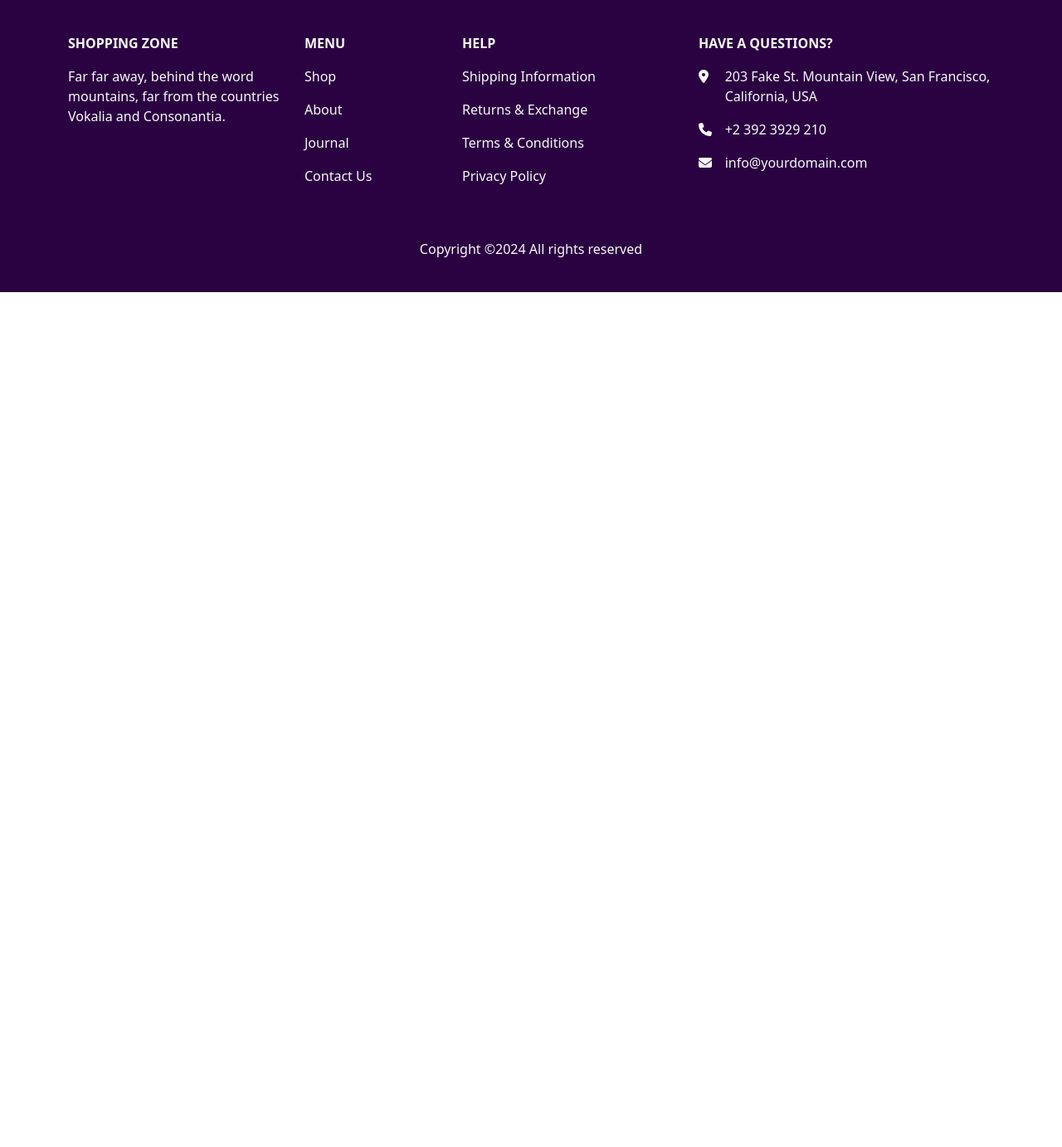
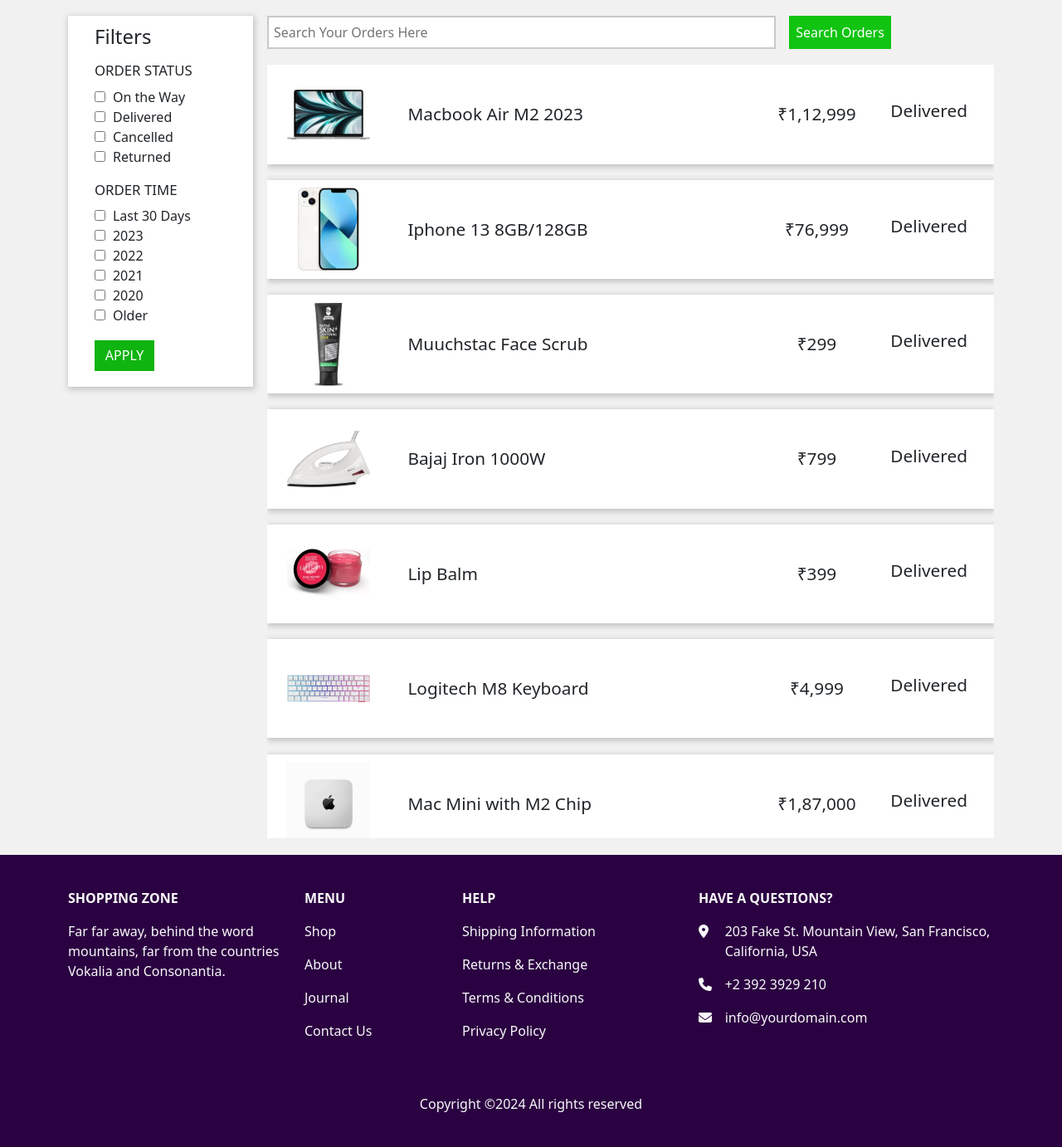
Before and after one commit to josephpal27/Shopping-Zone, a PHP site: page /order.html in a window 1280 px wide. Shown: the part 56-1438 px from the top of the page at 83% size. Before the commit the page ends 408 px from the top, so only its background shows below. Run offline with PHP 8.4, Linux system fonts and the light colour scheme.

Commit message:
nav changes

```diff
--- a/index.html
+++ b/index.html
@@ -11,11 +11,11 @@
 </head>
 <body>
     <!-- Navbar Starts Here -->
-    <nav>
+    <nav id="navbar">
         <div class="container">
           <div class="nav-left">
             <a href="index.html">
-                <h4 class="logo"><i class="fa-solid fa-truck-fast"></i> Shopping Zone</h4>
+                <h4 class="logo"><i class="fa-solid fa-truck-fast"></i><span>Shopping Zone</span></h4>
             </a>
             <form action="">
               <input type="search" name="searchInput" placeholder="Search for Products, brands and more" id="searchInput" />
--- a/order.css
+++ b/order.css
@@ -2,12 +2,16 @@
     margin: 0;
     padding: 0;
     box-sizing: border-box;
-    transition: all 0.2s ease;
+    transition: all 0.15s ease;
+  }
+
+  a{
+    text-decoration: none;
   }
 
   /* Edit Scroll Bar */
   ::-webkit-scrollbar {
-      width: 0;
+      width: 0px;
   }
 
   ::-webkit-scrollbar-track {
@@ -15,7 +19,7 @@
   }
 
   ::-webkit-scrollbar-thumb {
-      background: transparent;
+      background: blueviolet;
   }
 
   /* --- Navbar Starts here --- */
@@ -93,7 +97,7 @@
      background-color: white;
      width: max-content;
      box-shadow: 0px 1px 20px 1px rgba(175, 175, 175, 0.748);
-     z-index: 1;
+     z-index: 3;
      display: none;
    }
 
@@ -133,3 +137,135 @@
       color: rgb(169, 44, 232);
     }
     /* --- Navbar Ends here --- */
+
+    /* --- Hero Section Starts Here --- */
+    section{
+        background-color: rgb(241, 241, 241);
+        min-height: 90vh;
+        padding: 1.2rem 0;
+    }
+
+    section .container aside{
+        width: 20%;
+        background-color: white;
+        padding: 0 2rem;
+        align-self: self-start;
+        box-shadow: 1px 2px 7px 1px rgba(175, 175, 175, 0.748);
+    }
+
+    section .container aside h5{
+        padding: 0.7rem 0 0.5rem 0;
+        font-size: 1.5rem;
+    }
+
+    section .container aside h6{
+        font-size: 1.05rem;
+        margin-bottom: 0.6rem;
+    }
+
+    section .container aside .filter-options{
+        margin-bottom: 1.1rem;
+    }
+
+    section .container aside .filter-options span{
+        font-weight: 500;
+        margin-left: 0.3rem;
+    }
+
+    section .container #apply-btn{
+        border: none;
+        outline: none;
+        padding: 0.4rem 0.8rem;
+        background-color: rgb(16, 180, 16);
+        color: white;
+        margin-bottom: 1.2rem;
+    }
+    section .container #apply-btn:hover{
+        background-color: rgb(9, 163, 9);
+    }
+
+    section .container main{
+        width: 78.5%;
+        max-height: 88.5vh;
+        display: flex;
+        flex-direction: column;
+    }
+
+    section .container main .search-box{
+        display: flex;
+        gap: 1rem;
+        position: sticky;
+        top: 0;
+        z-index: 2;
+    }
+
+    section .container main .search-box input{
+        width: 70%;
+        padding: 0.5rem;
+        border: none;
+        outline: 2px solid rgb(201, 201, 201);
+        transition: none;
+    }
+
+    section .container main .search-box input:focus{
+        border: none;
+        outline: 3px solid rgb(15, 210, 8);
+    }
+
+    section .container main .search-box button{
+        padding: 0.5rem;
+        border: none;
+        outline: none;
+        background-color: rgb(17, 196, 17);
+        color: white;
+    }
+
+    section .container main .search-box button:hover{
+        background-color: rgb(11, 175, 11);
+    }
+
+    section .container main .all-orders{
+        overflow-y: scroll;
+        margin-top: 1.2rem;
+    }
+
+    section .container main .orders{
+        background-color: white;
+        display: flex;
+        align-items: center;
+        margin-bottom: 1.2rem;
+        padding: 0 2rem 0 1.5rem;
+        font-size: 1.3rem;
+        font-weight: 500;
+        box-shadow: 1px 2px 7px 1px rgba(175, 175, 175, 0.748);
+    }
+
+    section .container main .orders:hover{
+        box-shadow: 1px 2px 7px 1px rgba(87, 87, 87, 0.748);
+        color: blueviolet;
+    }
+
+    section .container main .orders .img-div{
+        width: 18%;
+    }
+
+    section .container main .orders .price{
+        width: 22%;
+        text-align: center;
+    }
+
+    section .container main .orders img{
+        width: 100px;
+        height: 100px;
+        object-fit: contain;
+        margin: 0.6rem 0;
+    }
+
+    section .container main .orders .title{
+        width: 50%;
+    }
+
+    section .container main .orders h6{
+        font-size: 1.3rem;
+    }
+    /* --- Hero Section Ends Here --- */
--- a/order.html
+++ b/order.html
@@ -59,6 +59,176 @@
     <!-- Navbar Ends Here -->
 
 
+    <!-- Hero Section Starts Here -->
+     <section>
+        <div class="container">
+            <!-- Left Side -->
+            <aside>
+                <div class="filter">
+                    <h5>Filters</h5>
+                </div>
+                <div class="filter">
+                    <h6>ORDER STATUS</h6>
+                    <div class="filter-options">
+                        <div>
+                            <input type="checkbox" name="checkbox"> <span>On the Way</span>
+                        </div>
+                        <div>
+                            <input type="checkbox" name="checkbox"> <span>Delivered</span>
+                        </div>
+                        <div>
+                            <input type="checkbox" name="checkbox"> <span>Cancelled</span>
+                        </div>
+                        <div>
+                            <input type="checkbox" name="checkbox"> <span>Returned</span>
+                        </div>
+                    </div>
+                </div>
+                <div class="filter">
+                    <h6>ORDER TIME</h5>
+                    <div class="filter-options">
+                        <div>
+                            <input type="checkbox" name="checkbox"> <span>Last 30 Days</span>
+                        </div>
+                        <div>
+                            <input type="checkbox" name="checkbox"> <span>2023</span>
+                        </div>
+                        <div>
+                            <input type="checkbox" name="checkbox"> <span>2022</span>
+                        </div>
+                        <div>
+                            <input type="checkbox" name="checkbox"> <span>2021</span>
+                        </div>
+                        <div>
+                            <input type="checkbox" name="checkbox"> <span>2020</span>
+                        </div>
+                        <div>
+                            <input type="checkbox" name="checkbox"> <span>Older</span>
+                        </div>
+                    </div>
+                </div>
+                <button id="apply-btn">APPLY</button>
+            </aside>
+
+            <!-- Right Side -->
+            <main>
+                <!-- Search Box -->
+                <div class="search-box">
+                    <input type="search" placeholder="Search Your Orders Here">
+                    <button>Search Orders</button>
+                </div>
+
+                <div class="all-orders">
+                    <!-- Orders -->
+                    <div class="orders">
+                        <div class="img-div">
+                            <img src="images/macbook.webp" alt="iamge">
+                        </div>
+                        <div class="title">
+                            <span>Macbook Air M2 2023</span>
+                        </div>
+                        <div class="price">
+                            <span>₹1,12,999</span>
+                        </div>
+                        <div class="order-status">
+                            <h6>Delivered</h6>
+                        </div>
+                    </div>
+                    <!-- Orders -->
+                    <div class="orders">
+                        <div class="img-div">
+                            <img src="images/iphone13.webp" alt="iamge">
+                        </div>
+                        <div class="title">
+                            <span>Iphone 13 8GB/128GB</span>
+                        </div>
+                        <div class="price">
+                            <span>₹76,999</span>
+                        </div>
+                        <div class="order-status">
+                            <h6>Delivered</h6>
+                        </div>
+                    </div>
+                    <!-- Orders -->
+                    <div class="orders">
+                        <div class="img-div">
+                            <img src="images/scrub.webp" alt="iamge">
+                        </div>
+                        <div class="title">
+                            <span>Muuchstac Face Scrub</span>
+                        </div>
+                        <div class="price">
+                            <span>₹299</span>
+                        </div>
+                        <div class="order-status">
+                            <h6>Delivered</h6>
+                        </div>
+                    </div>
+                    <!-- Orders -->
+                    <div class="orders">
+                        <div class="img-div">
+                            <img src="images/product16.webp" alt="iamge">
+                        </div>
+                        <div class="title">
+                            <span>Bajaj Iron 1000W</span>
+                        </div>
+                        <div class="price">
+                            <span>₹799</span>
+                        </div>
+                        <div class="order-status">
+                            <h6>Delivered</h6>
+                        </div>
+                    </div>
+                    <!-- Orders -->
+                    <div class="orders">
+                        <div class="img-div">
+                            <img src="images/product13.webp" alt="iamge">
+                        </div>
+                        <div class="title">
+                            <span>Lip Balm</span>
+                        </div>
+                        <div class="price">
+                            <span>₹399</span>
+                        </div>
+                        <div class="order-status">
+                            <h6>Delivered</h6>
+                        </div>
+                    </div>
+                    <!-- Orders -->
+                    <div class="orders">
+                        <div class="img-div">
+                            <img src="images/product5.jpeg" alt="iamge">
+                        </div>
+                        <div class="title">
+                            <span>Logitech M8 Keyboard</span>
+                        </div>
+                        <div class="price">
+                            <span>₹4,999</span>
+                        </div>
+                        <div class="order-status">
+                            <h6>Delivered</h6>
+                        </div>
+                    </div>
+                    <!-- Orders -->
+                    <div class="orders">
+                        <div class="img-div">
+                            <img src="images/macmini.webp" alt="iamge">
+                        </div>
+                        <div class="title">
+                            <span>Mac Mini with M2 Chip</span>
+                        </div>
+                        <div class="price">
+                            <span>₹1,87,000</span>
+                        </div>
+                        <div class="order-status">
+                            <h6>Delivered</h6>
+                        </div>
+                    </div>
+                </div>
+            </main>
+        </div>
+     </section>
+    <!-- Hero Section Ends Here -->
 
 
     <!-- Footer Starts Here -->
@@ -131,9 +301,7 @@
     <!-- Footer Ends Here -->
 
 
-
     <script src="nav.js"></script>
-    <!-- <script src="order.js"></script> -->
 
     <script src="https://cdn.jsdelivr.net/npm/bootstrap@5.3.3/dist/js/bootstrap.bundle.min.js" integrity="sha384-YvpcrYf0tY3lHB60NNkmXc5s9fDVZLESaAA55NDzOxhy9GkcIdslK1eN7N6jIeHz" crossorigin="anonymous"></script>
 </body>
```
Also changed, not shown: style.css (+63 -0 lines), images/product13.webp (added), images/product14.webp (added), images/product15.webp (added), images/product16.webp (added), images/product17.webp (renamed from images/mic.webp).
